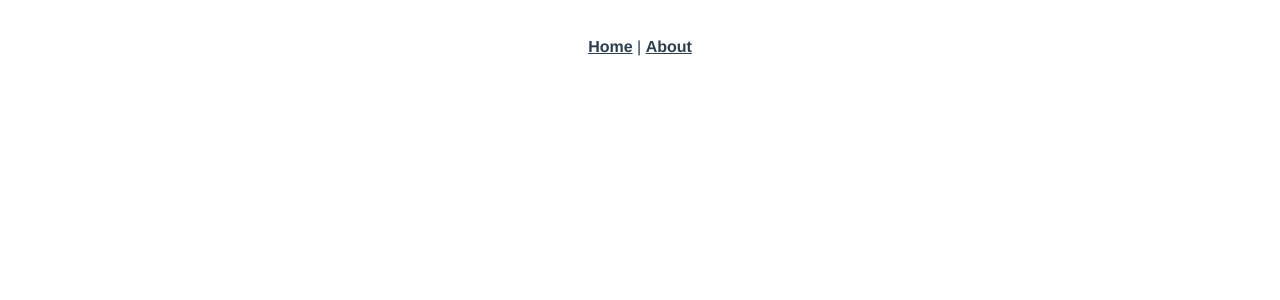
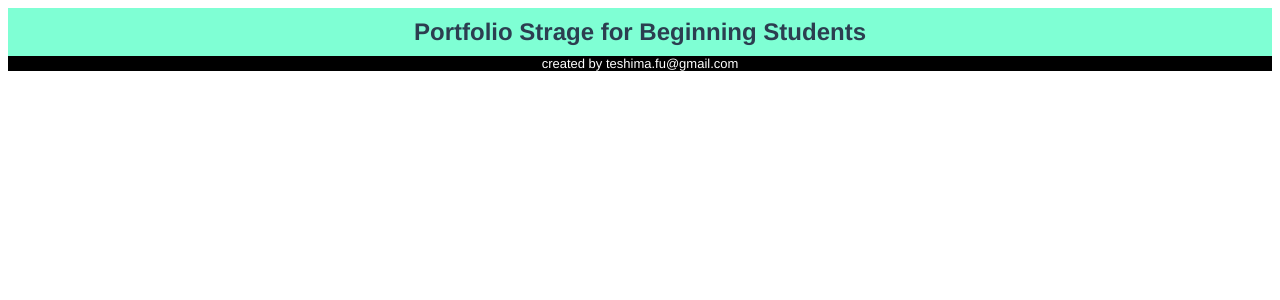
Before and after one commit to teshimafu/prototype-frontier, a Vue app in the folder elementary-portfolio-list-app/: page /detail/1 in a window 1280 px wide. Before the commit this address had no page. Shown: the top 300 px of the page. Built offline with nearby package versions, Linux system fonts and the light colour scheme.

Commit message:
一覧画面作成

```diff
--- a/elementary-portfolio-list-app/src/main.ts
+++ b/elementary-portfolio-list-app/src/main.ts
@@ -1,5 +1,5 @@
 import { createApp } from "vue";
-import App from "./App.vue";
+import App from "@/pages/App.vue";
 import router from "./router";
 
 createApp(App)
--- /dev/null
+++ b/elementary-portfolio-list-app/src/models/Portfolio.ts
@@ -0,0 +1,10 @@
+export interface Portfolio {
+  id: number;
+  title: string;
+  author: string;
+  createDate: string;
+  tags: string[];
+  abstruct: string;
+  url: string;
+  source: string;
+}
--- /dev/null
+++ b/elementary-portfolio-list-app/src/molecules/PortfolioTable.vue
@@ -0,0 +1,72 @@
+<template>
+  <table>
+    <thead>
+      <tr>
+        <th>id</th>
+        <td>タイトル</td>
+        <td>登録者</td>
+        <td>作成日</td>
+        <td>タグ</td>
+      </tr>
+    </thead>
+    <tbody>
+      <tr
+        class="portfolio-link"
+        v-for="data in portfolioList"
+        :key="data.id"
+        v-on:click="onClickTitle(data.id)"
+      >
+        <th>{{ data.id }}</th>
+        <td>{{ data.title }}</td>
+        <td>{{ data.author }}</td>
+        <td>{{ data.createDate }}</td>
+        <td>{{ data.tags.join(",") }}</td>
+      </tr>
+    </tbody>
+  </table>
+</template>
+
+<script lang="ts">
+import { defineComponent, PropType } from "vue";
+import { Portfolio } from "../models/Portfolio";
+import router from "../router";
+
+export default defineComponent({
+  name: "PortolioTable",
+  props: {
+    portfolioList: Array as PropType<Portfolio[]>
+  },
+  methods: {
+    onClickTitle(id: number) {
+      router.push({ path: `/detail/${id}` });
+    }
+  }
+});
+</script>
+
+<style>
+table {
+  width: 100%;
+  border: 1px solid #ccc;
+  border-collapse: collapse;
+}
+
+th,
+td {
+  padding: 5px;
+  border: 1px solid #ccc;
+}
+
+thead tr {
+  color: #fff;
+  background-color: gray;
+}
+
+tbody tr:nth-of-type(odd) {
+  background-color: #efefef;
+}
+
+.portfolio-link {
+  cursor: pointer;
+}
+</style>
--- /dev/null
+++ b/elementary-portfolio-list-app/src/organisms/Footer.vue
@@ -0,0 +1,14 @@
+<template>
+  <div class="footer">
+    <div id="copylight">created by teshima.fu@gmail.com</div>
+  </div>
+</template>
+<style>
+.footer {
+  background-color: black;
+  color: white;
+}
+#copylight {
+  font-size: small;
+}
+</style>
--- /dev/null
+++ b/elementary-portfolio-list-app/src/organisms/Header.vue
@@ -0,0 +1,15 @@
+<template>
+  <div class="header">
+    <div id="title">Portfolio Strage for Beginning Students</div>
+  </div>
+</template>
+<style>
+.header {
+  background-color: aquamarine;
+}
+#title {
+  padding: 10px;
+  font-size: x-large;
+  font-weight: bold;
+}
+</style>
--- /dev/null
+++ b/elementary-portfolio-list-app/src/organisms/PortfolioList.vue
@@ -0,0 +1,41 @@
+<template>
+  <div class="portfolio-list">
+    <PortfolioTable :portfolioList="portfolioList" />
+  </div>
+</template>
+
+<script lang="ts">
+import { defineComponent, reactive } from "vue";
+import { Portfolio } from "../models/Portfolio";
+import PortfolioTable from "@/molecules/PortfolioTable.vue";
+
+export default defineComponent({
+  name: "PortfolioList",
+  components: {
+    PortfolioTable
+  },
+  setup() {
+    const portfolioList = reactive<Portfolio[]>([
+      {
+        id: 1,
+        title: "シロナガスクジラ",
+        author: "teshima",
+        createDate: "1/1",
+        tags: ["1", "2", "3"],
+        abstruct: "## title etc...",
+        source: "https:google.com",
+        url: "https://qiita.com"
+      }
+    ]);
+    return {
+      portfolioList
+    };
+  }
+});
+</script>
+
+<style>
+.portfolio-list {
+  margin: auto;
+}
+</style>
--- /dev/null
+++ b/elementary-portfolio-list-app/src/pages/App.vue
@@ -0,0 +1,15 @@
+<template>
+  <AppTemplate />
+</template>
+
+<script lang="ts">
+import { defineComponent } from "vue";
+import AppTemplate from "@/templates/App.vue";
+
+export default defineComponent({
+  name: "App",
+  components: {
+    AppTemplate
+  }
+});
+</script>
--- a/elementary-portfolio-list-app/src/router/index.ts
+++ b/elementary-portfolio-list-app/src/router/index.ts
@@ -1,20 +1,11 @@
 import { createRouter, createWebHistory, RouteRecordRaw } from "vue-router";
-import Home from "../views/Home.vue";
+import PortfolioList from "../organisms/PortfolioList.vue";
 
 const routes: Array<RouteRecordRaw> = [
   {
     path: "/",
-    name: "Home",
-    component: Home
-  },
-  {
-    path: "/about",
-    name: "About",
-    // route level code-splitting
-    // this generates a separate chunk (about.[hash].js) for this route
-    // which is lazy-loaded when the route is visited.
-    component: () =>
-      import(/* webpackChunkName: "about" */ "../views/About.vue")
+    name: "PortolioList",
+    component: PortfolioList
   }
 ];
 
--- a/elementary-portfolio-list-app/src/App.vue
+++ b/elementary-portfolio-list-app/src/templates/App.vue
@@ -1,10 +1,22 @@
 <template>
-  <div id="nav">
-    <router-link to="/">Home</router-link> |
-    <router-link to="/about">About</router-link>
+  <div>
+    <Header />
+    <router-view />
+    <Footer />
   </div>
-  <router-view />
 </template>
+
+<script lang="ts">
+import { defineComponent } from "vue";
+import Header from "@/organisms/Header.vue";
+import Footer from "@/organisms/Footer.vue";
+export default defineComponent({
+  components: {
+    Header,
+    Footer
+  }
+});
+</script>
 
 <style>
 #app {
```
Also changed, not shown: elementary-portfolio-list-app/src/organisms/Home.vue (added, +18 -0 lines), elementary-portfolio-list-app/.eslintrc.js, 1 other file (tests, documents, lock files or other folders).
